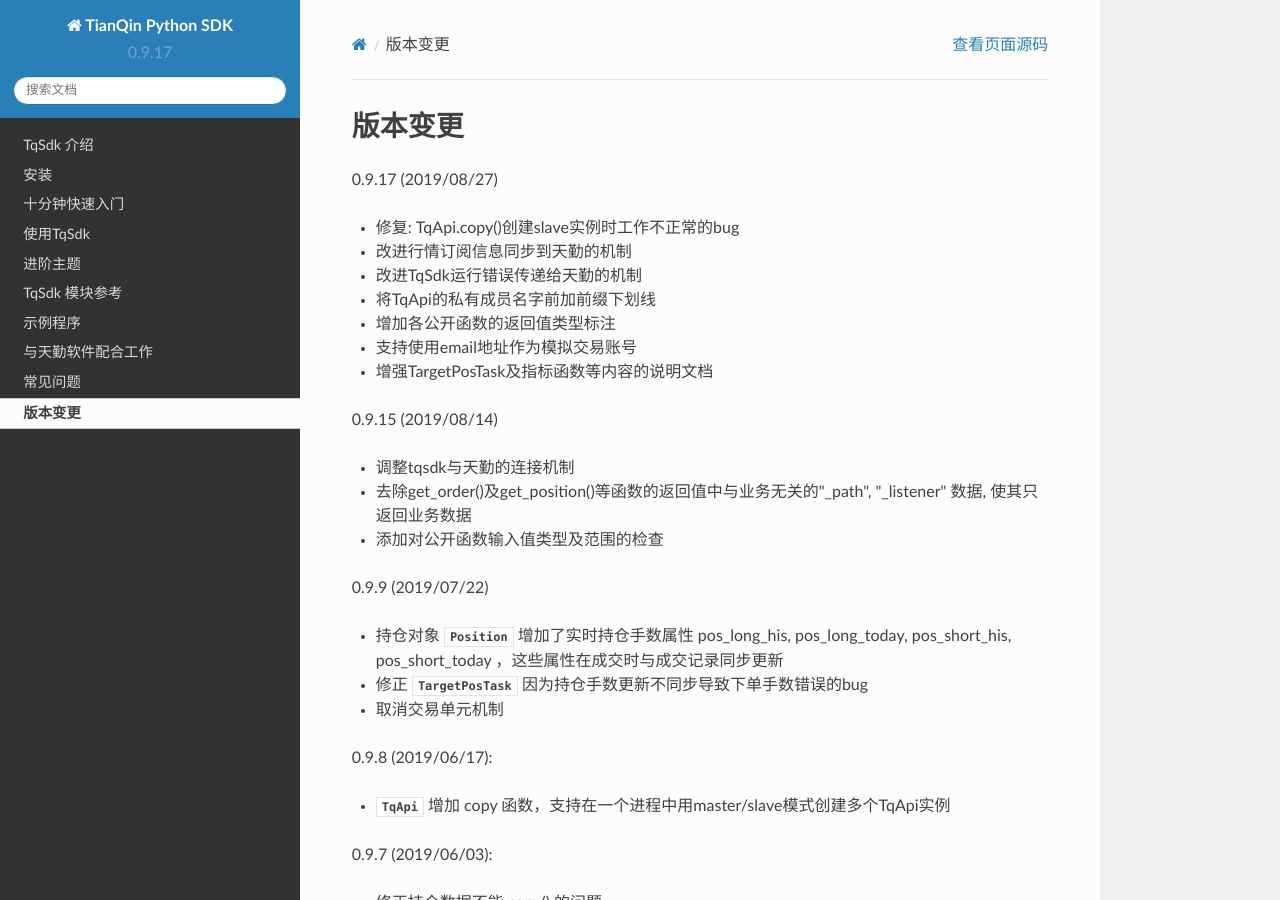
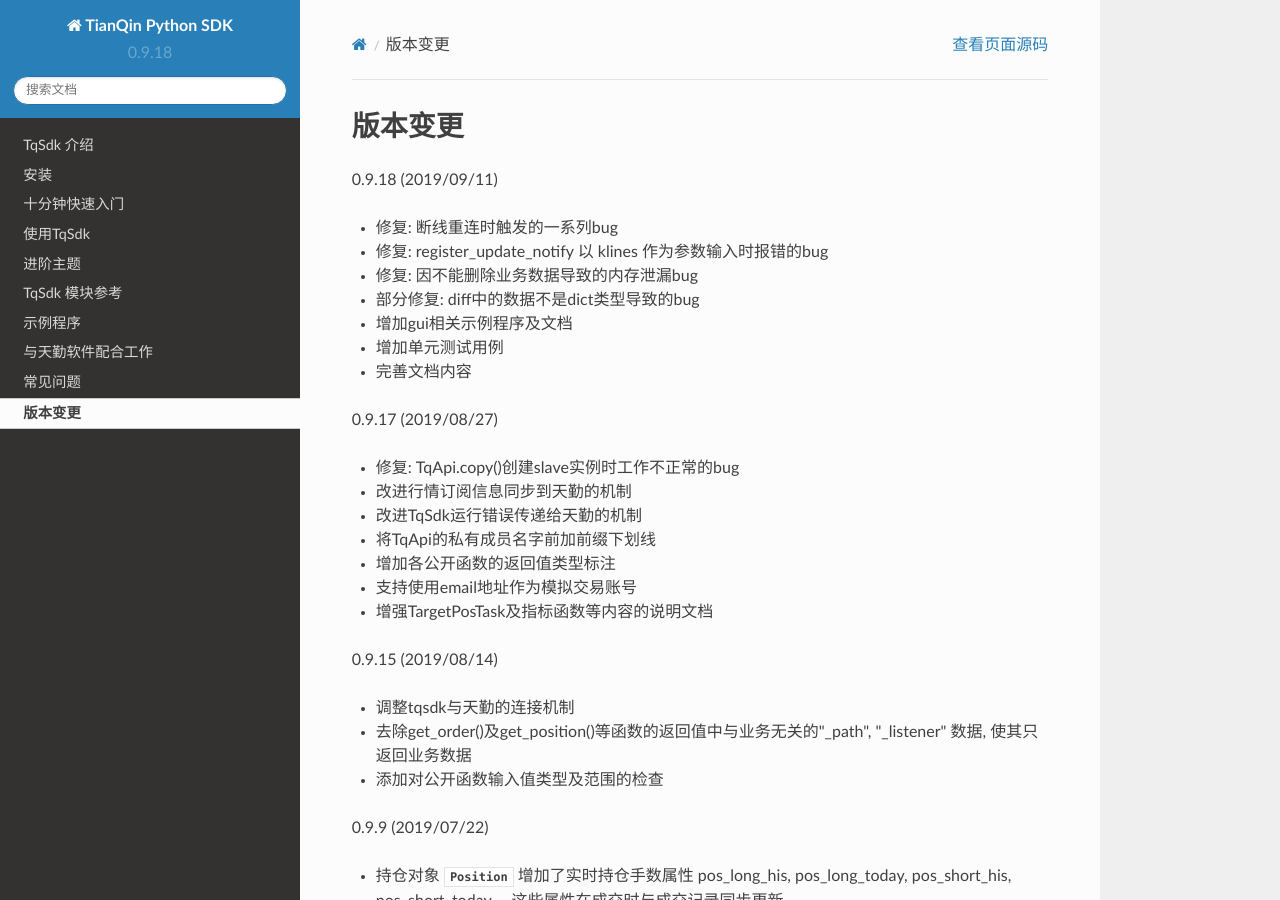
Before and after one commit to shinnytech/tqsdk-python, a Sphinx documentation site: the page built from doc/version.rst, in a window 1280 px wide and 900 px high. Built offline with Sphinx 7.4.7 and the Read the Docs theme 2.0.0, drawn with Linux system fonts in a browser that asks for light colours; comment, search, counter and statistics services are not loaded.

```diff
--- a/doc/conf.py
+++ b/doc/conf.py
@@ -48,9 +48,9 @@ author = u'TianQin'
 # built documents.
 #
 # The short X.Y version.
-version = u'0.9.17'
+version = u'0.9.18'
 # The full version, including alpha/beta/rc tags.
-release = u'0.9.17'
+release = u'0.9.18'
 
 # The language for content autogenerated by Sphinx. Refer to documentation
 # for a list of supported languages.
--- a/doc/version.rst
+++ b/doc/version.rst
@@ -2,6 +2,17 @@
 
 版本变更
 =============================
+0.9.18 (2019/09/11)
+
+* 修复: 断线重连时触发的一系列bug
+* 修复: register_update_notify 以 klines 作为参数输入时报错的bug
+* 修复: 因不能删除业务数据导致的内存泄漏bug
+* 部分修复: diff中的数据不是dict类型导致的bug
+* 增加gui相关示例程序及文档
+* 增加单元测试用例
+* 完善文档内容
+
+
 0.9.17 (2019/08/27)
 
 * 修复: TqApi.copy()创建slave实例时工作不正常的bug
--- a/setup.py
+++ b/setup.py
@@ -36,7 +36,7 @@ with open("README.md", mode="r", encoding='utf-8') as fh:
 
 setuptools.setup(
     name='tqsdk',
-    version="0.9.17",
+    version="0.9.18",
     description='TianQin SDK',
     author='TianQin',
     author_email='tianqincn@gmail.com',
--- a/tqsdk/__version__.py
+++ b/tqsdk/__version__.py
@@ -1 +1 @@
-__version__ = '0.9.17'
+__version__ = '0.9.18'
```
Also changed, not shown: README.md (+1 -1 lines).
